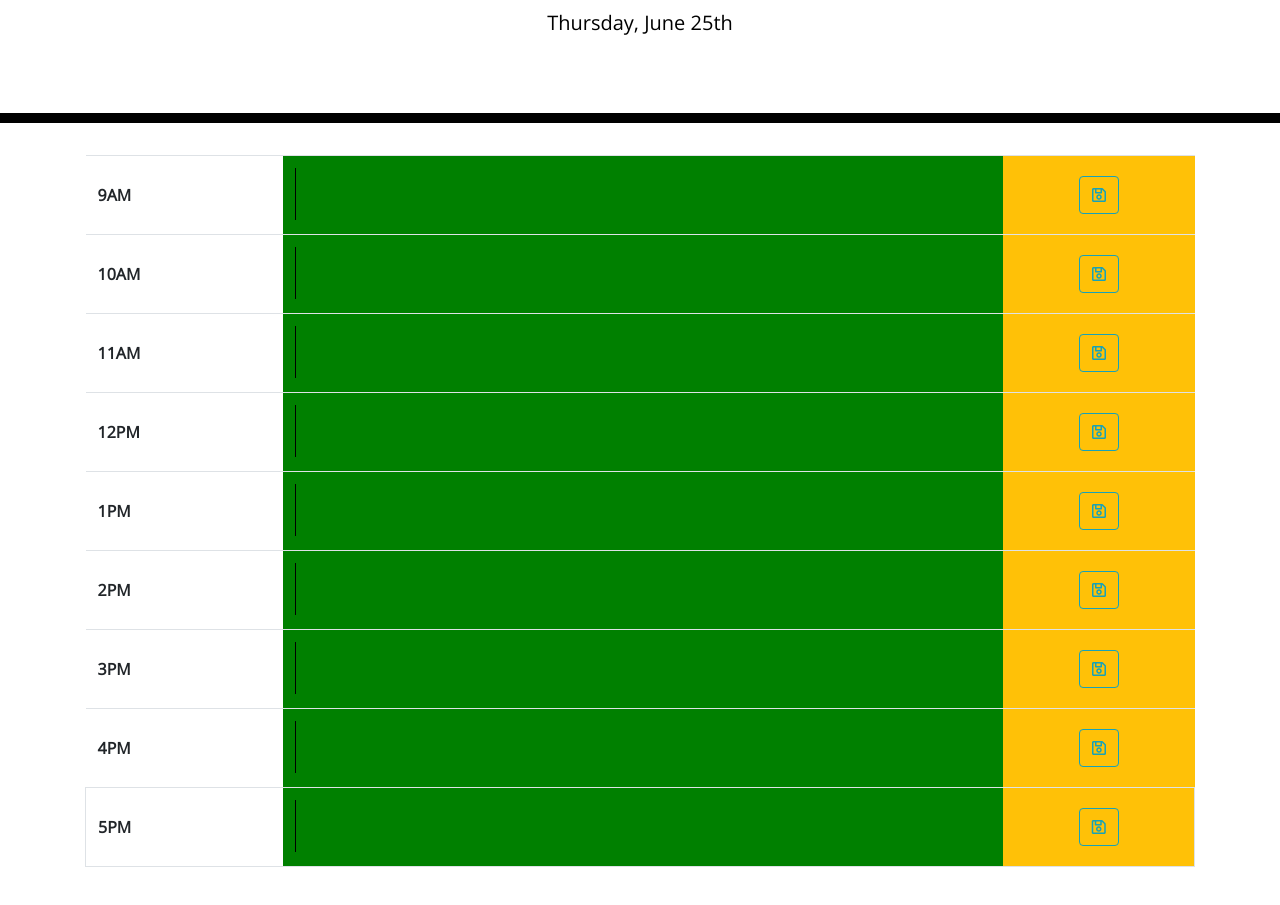
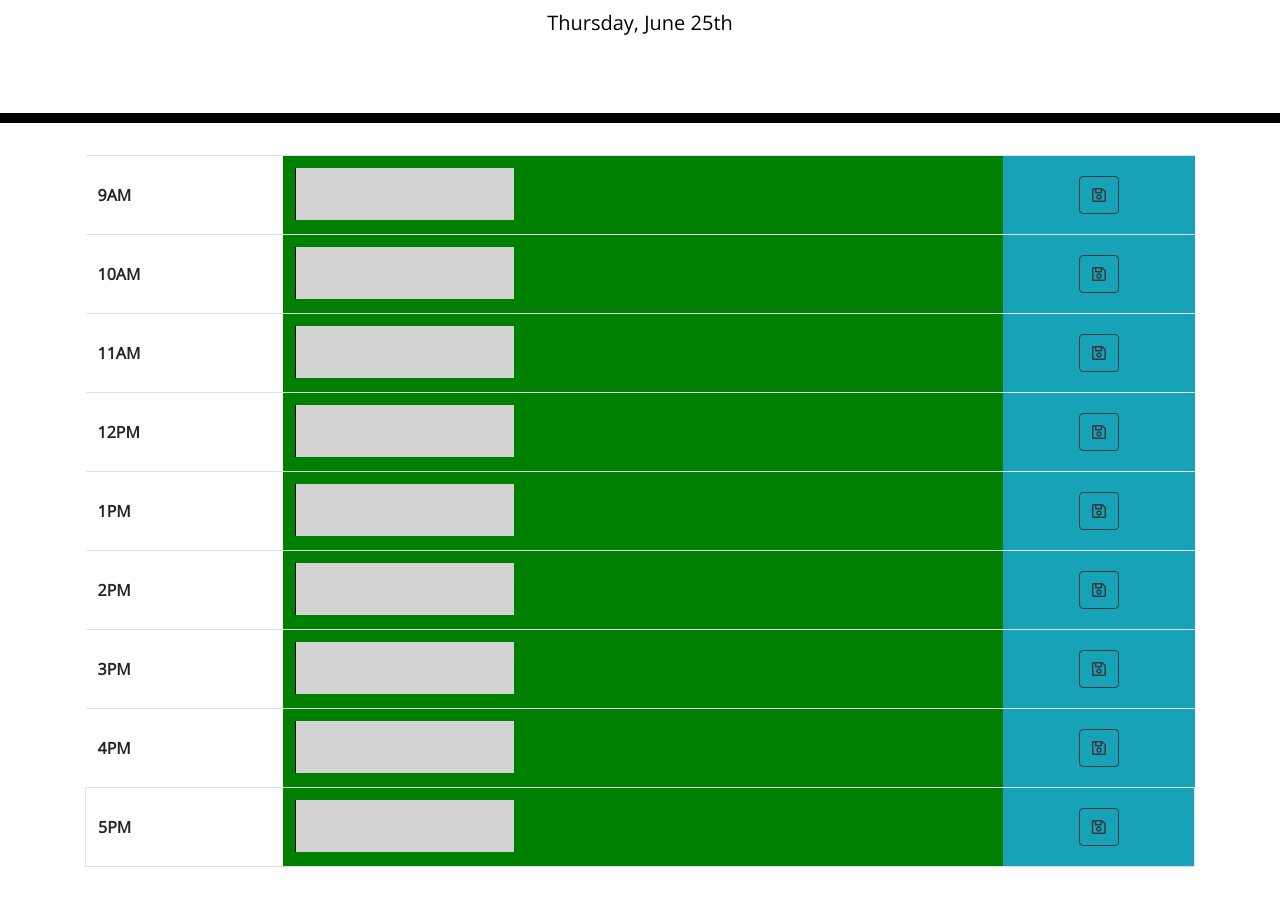
Before and after one commit to Eelektrick/work-day-scheduler, a plain HTML site: page index.html in a window 1280 px wide. Shown: the part 181-1086 px from the top of the page. Drawn offline with nearby package versions, Linux system fonts and the light colour scheme.

Commit message:
working on getting save button to store to locale storage

```diff
--- a/assets/calendar.js
+++ b/assets/calendar.js
@@ -7,6 +7,7 @@ $(document).ready(function(){
     function operateTime(){
         currentDate();
         hourFocus();
+        saveBtn();
     }
 
     // call moment.js to set up current date in day of week, month, day of month
@@ -24,17 +25,43 @@ $(document).ready(function(){
         //use for loop to collect data of each row and compare to currenthour what color each textarea will be
         for(i=0; i<9; i++){
             console.log(moment().hours());
-            console.log($(".workHr").eq(i).data("hour"))
+            console.log($(".workHr").eq(i).data("hour"));
+
             if ($(".workHr").eq(i).data("hour") < currentHour) {
                 ($(".input-cell").eq(i).css("background-color", "grey"));
+                ($(".input-area").eq(i).css("background-color", "lightgrey"));
             }
             else if ($(".workHr").eq(i).data("hour") === currentHour) {
                 ($(".input-cell").eq(i).css("background-color", "mediumblue"));
+                ($(".input-area").eq(i).css("background-color", "lightgrey"));
             }
             else {
                 ($(".input-cell").eq(i).css("background-color", "green"));
+                ($(".input-area").eq(i).css("background-color", "lightgrey"));
             }
         }
     }
+
+    // click save button to save information in local
+    function saveBtn(){
+
+        $(".save-button").on("click", function(){
+            //If there is any value within the given text area
+            var info = $(this).siblings(".input-area").val();
+            var hour = $(this).siblings(".workHr").data("hour");
+            //And place it within the given box and store in local storage.
+            console.log(hour, info);
+            localStorage.setItem(hour, info);
+
+            for (i = 0; i < 9; i++) {
+                var hour = $(".workHr").eq(i).data("hour");
+                var information = localStorage.getItem(hour);
+                //Will only update the dom if there is a value in localStorage
+                if (information){
+                 $("textarea").eq(i).text(information);
+                }
+            }
+        });
+    }
     (hourFocus,1000);
 });
--- a/index.html
+++ b/index.html
@@ -39,12 +39,12 @@
             <tr id="9">
               <th scope="row" class="align-middle time workHr" data-hour="9">9AM</th>
               <td class="input-cell">
-                <textarea class="input-area" id="area-9"></textarea>
+                <textarea class="input-area"></textarea>
               </td>
-              <td id="save-9" class="align-middle save-button-cell bg-warning">
+              <td id="save-9" class="align-middle save-button-cell bg-info">
                 <div class="text-center">
                   <button
-                    class="btn btn-outline-info save-button"
+                    class="btn btn-outline-dark save-button"
                     type="button"
                   >
                     <i class="far fa-save"></i>
@@ -56,12 +56,12 @@
             <tr id="10">
               <th scope="row" class="align-middle time workHr" data-hour="10">10AM</th>
               <td class="input-cell">
-                <textarea class="input-area" id="area-10"></textarea>
+                <textarea class="input-area"></textarea>
               </td>
-              <td id="save-10" class="align-middle save-button-cell bg-warning">
+              <td id="save-10" class="align-middle save-button-cell bg-info">
                 <div class="text-center">
                   <button
-                    class="btn btn-outline-info save-button"
+                    class="btn btn-outline-dark save-button"
                     type="button"
                   >
                     <i class="far fa-save"></i>
@@ -73,12 +73,12 @@
             <tr id="11">
               <th scope="row" class="align-middle time workHr" data-hour="11">11AM</th>
               <td class="input-cell">
-                <textarea class="input-area" id="area-11"></textarea>
+                <textarea class="input-area"></textarea>
               </td>
-              <td id="save-11" class="align-middle save-button-cell bg-warning">
+              <td id="save-11" class="align-middle save-button-cell bg-info">
                 <div class="text-center">
                   <button
-                    class="btn btn-outline-info save-button"
+                    class="btn btn-outline-dark save-button"
                     type="button"
                   >
                     <i class="far fa-save"></i>
@@ -90,12 +90,12 @@
             <tr id="12">
               <th scope="row" class="align-middle time workHr" data-hour="12">12PM</th>
               <td class="input-cell">
-                <textarea class="input-area" id="area-12"></textarea>
+                <textarea class="input-area"></textarea>
               </td>
-              <td id="save-1200" class="align-middle save-button-cell bg-warning">
+              <td id="save-1200" class="align-middle save-button-cell bg-info">
                 <div class="text-center">
                   <button
-                    class="btn btn-outline-info save-button"
+                    class="btn btn-outline-dark save-button"
                     type="button"
                   >
                     <i class="far fa-save"></i>
@@ -107,12 +107,12 @@
             <tr id="13">
               <th scope="row" class="align-middle time workHr" data-hour="13">1PM</th>
               <td class="input-cell">
-                <textarea class="input-area" id="area-1"></textarea>
+                <textarea class="input-area"></textarea>
               </td>
-              <td id="save-1" class="align-middle save-button-cell bg-warning">
+              <td id="save-1" class="align-middle save-button-cell bg-info">
                 <div class="text-center">
                   <button
-                    class="btn btn-outline-info save-button"
+                    class="btn btn-outline-dark save-button"
                     type="button"
                   >
                     <i class="far fa-save"></i>
@@ -124,12 +124,12 @@
             <tr id="14">
               <th scope="row" class="align-middle time workHr" data-hour="14">2PM</th>
               <td class="input-cell">
-                <textarea class="input-area" id="area-2"></textarea>
+                <textarea class="input-area"></textarea>
               </td>
-              <td id="save-2" class="align-middle save-button-cell bg-warning">
+              <td id="save-2" class="align-middle save-button-cell bg-info">
                 <div class="text-center">
                   <button
-                    class="btn btn-outline-info save-button"
+                    class="btn btn-outline-dark save-button"
                     type="button"
                   >
                     <i class="far fa-save"></i>
@@ -141,12 +141,12 @@
             <tr id="15">
               <th scope="row" class="align-middle time workHr" data-hour="15">3PM</th>
               <td class="input-cell">
-                <textarea class="input-area" id="area-3"></textarea>
+                <textarea class="input-area"></textarea>
               </td>
-              <td id="save-3" class="align-middle save-button-cell bg-warning">
+              <td id="save-3" class="align-middle save-button-cell bg-info">
                 <div class="text-center">
                   <button
-                    class="btn btn-outline-info save-button"
+                    class="btn btn-outline-dark save-button"
                     type="button"
                   >
                     <i class="far fa-save"></i>
@@ -158,12 +158,12 @@
             <tr id="16">
               <th scope="row" class="align-middle time workHr" data-hour="16">4PM</th>
               <td class="input-cell">
-                <textarea class="input-area" id="area-4"></textarea>
+                <textarea class="input-area"></textarea>
               </td>
-              <td id="save-4" class="align-middle save-button-cell bg-warning">
+              <td id="save-4" class="align-middle save-button-cell bg-info">
                 <div class="text-center">
                   <button
-                    class="btn btn-outline-info save-button"
+                    class="btn btn-outline-dark save-button"
                     type="button"
                   >
                     <i class="far fa-save"></i>
@@ -175,12 +175,12 @@
             <tr id="17" class="border">
               <th scope="row" class="align-middle time workHr" data-hour="17">5PM</th>
               <td class="input-cell">
-                <textarea class="input-area" id="area-5"></textarea>
+                <textarea class="input-area"></textarea>
               </td>
-              <td id="save-5" class="align-middle save-button-cell bg-warning">
+              <td id="save-5" class="align-middle save-button-cell bg-info">
                 <div class="text-center">
                   <button
-                    class="btn btn-outline-info save-button"
+                    class="btn btn-outline-dark save-button"
                     type="button"
                   >
                     <i class="far fa-save"></i>
```
